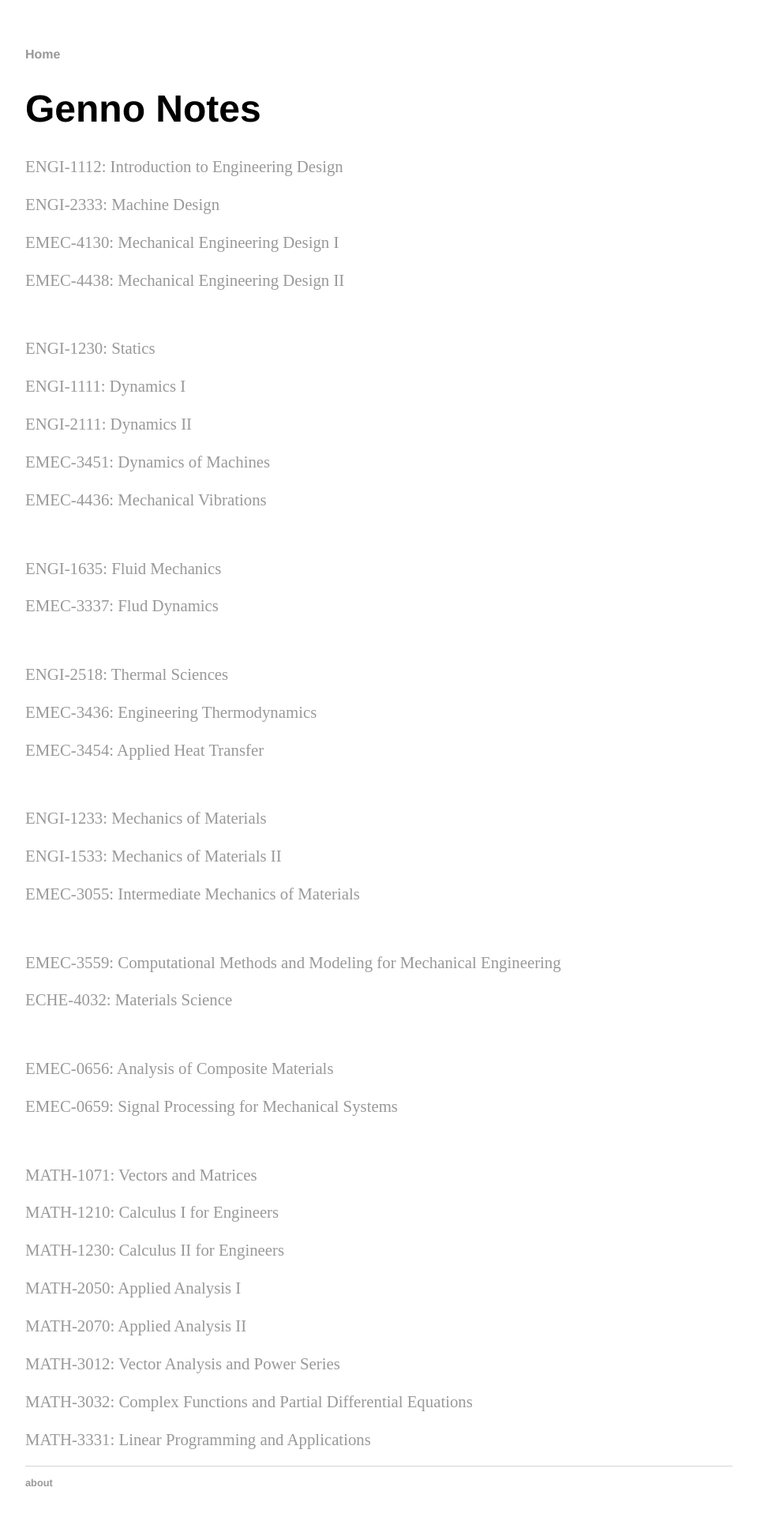
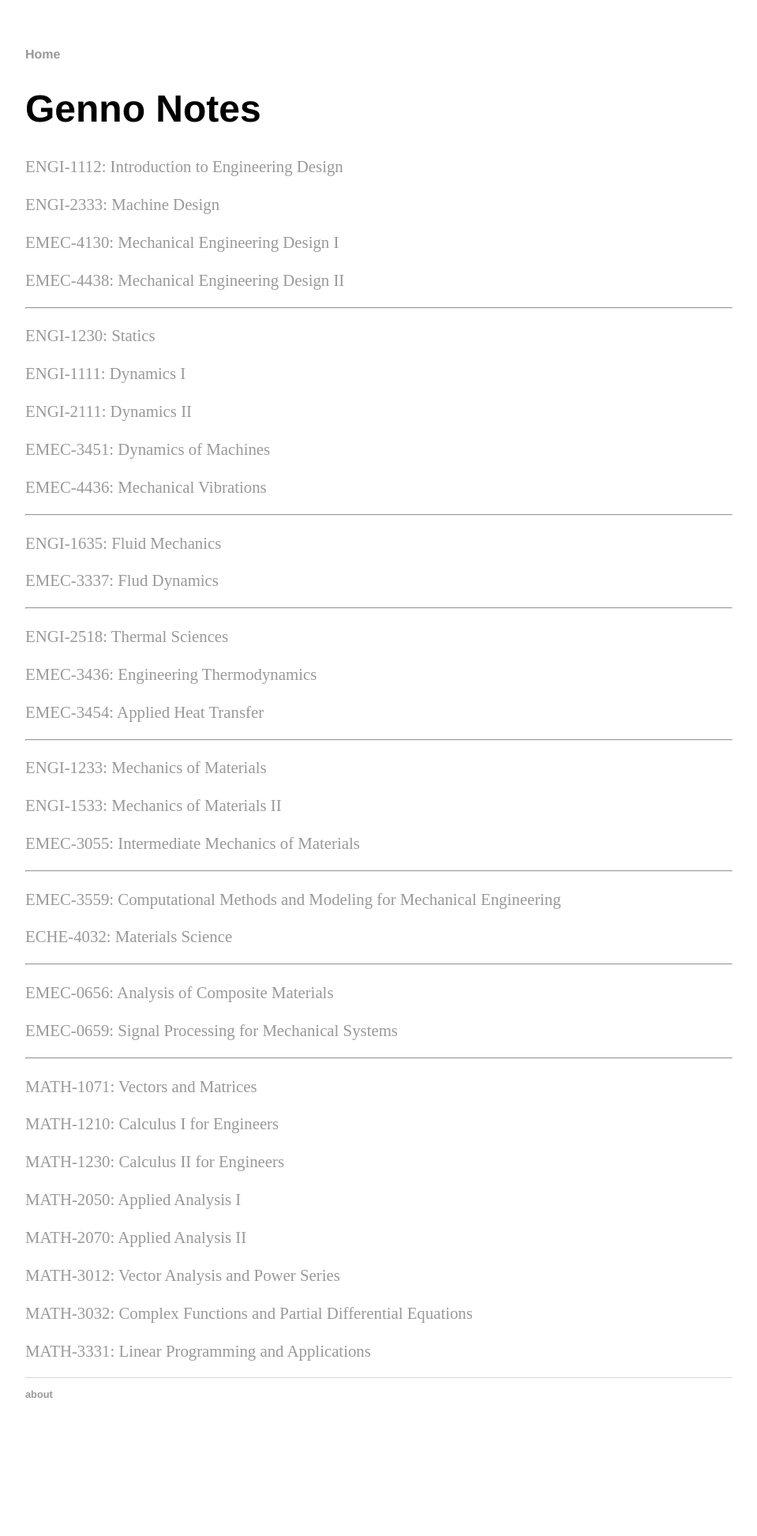
Before and after one commit to GenNotes/GenNotes.github.io, a Jekyll site: the page built from index.html, in a window 1280 px wide. Shown: the whole page at 79% size, without its empty margins (160-1119 px from the left). Built offline with Jekyll 4.4.1, drawn with Linux system fonts in a browser that asks for light colours; after the commit the page ends 1833 px from its top, so only the background shows below that.

Commit message:
Update index.html

```diff
--- a/index.html
+++ b/index.html
@@ -9,30 +9,30 @@ title: Genno Notes
 	<p><a href="/ENGI-2333"> ENGI-2333: Machine Design </a></p>
 	<p><a href="/EMEC-4130"> EMEC-4130: Mechanical Engineering Design I </a></p>
 	<p><a href="/EMEC-4438"> EMEC-4438: Mechanical Engineering Design II </a></p>
-	<br>
+	<hr>
 	<p><a href="/ENGI-1230"> ENGI-1230: Statics</a></p>
 	<p><a href="/ENGI-1111"> ENGI-1111: Dynamics I </a></p>
 	<p><a href="/ENGI-2111"> ENGI-2111: Dynamics II </a></p>
 	<p><a href="/EMEC-3451"> EMEC-3451: Dynamics of Machines </a></p>
 	<p><a href="/EMEC-4436"> EMEC-4436: Mechanical Vibrations </a></p>
-	<br>
+	<hr>
 	<p><a href="/ENGI-1635"> ENGI-1635: Fluid Mechanics </a></p>
 	<p><a href="/EMEC-3337"> EMEC-3337: Flud Dynamics </a></p>
-	<br>
+	<hr>
 	<p><a href="/ENGI-2518"> ENGI-2518: Thermal Sciences </a></p>
 	<p><a href="/EMEC-3436"> EMEC-3436: Engineering Thermodynamics </a></p>
 	<p><a href="/EMEC-3454"> EMEC-3454: Applied Heat Transfer </a></p>
-	<br>
+	<hr>
 	<p><a href="/ENGI-1233"> ENGI-1233: Mechanics of Materials</a></p>
 	<p><a href="/ENGI-1533"> ENGI-1533: Mechanics of Materials II </a></p>
 	<p><a href="/EMEC-3055"> EMEC-3055: Intermediate Mechanics of Materials </a></p>
-	<br>
+	<hr>
 	<p><a href="/EMEC-3559"> EMEC-3559: Computational Methods and Modeling for Mechanical Engineering </a></p>
 	<p><a href="/ECHE-4032"> ECHE-4032: Materials Science </a></p>
-	<br>
+	<hr>
 	<p><a href="/EMEC-0656"> EMEC-0656: Analysis of Composite Materials </a></p>
 	<p><a href="/EMEC-0659"> EMEC-0659: Signal Processing for Mechanical Systems </a></p>
-	<br>
+	<hr>
 	<p><a href="/MATH-1071"> MATH-1071: Vectors and Matrices</a></p>
 	<p><a href="/MATH-1210"> MATH-1210: Calculus I for Engineers</a></p>
 	<p><a href="/MATH-1230"> MATH-1230: Calculus II for Engineers </a></p>
```
